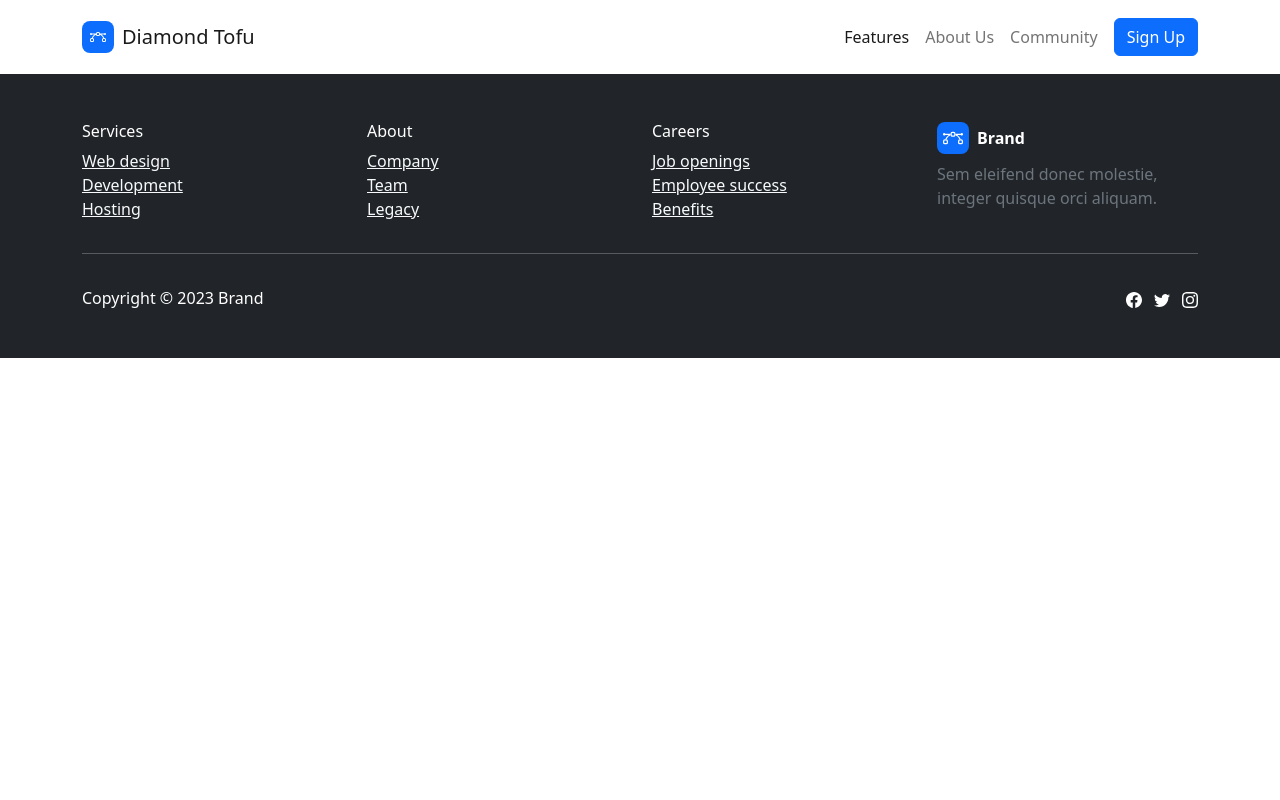
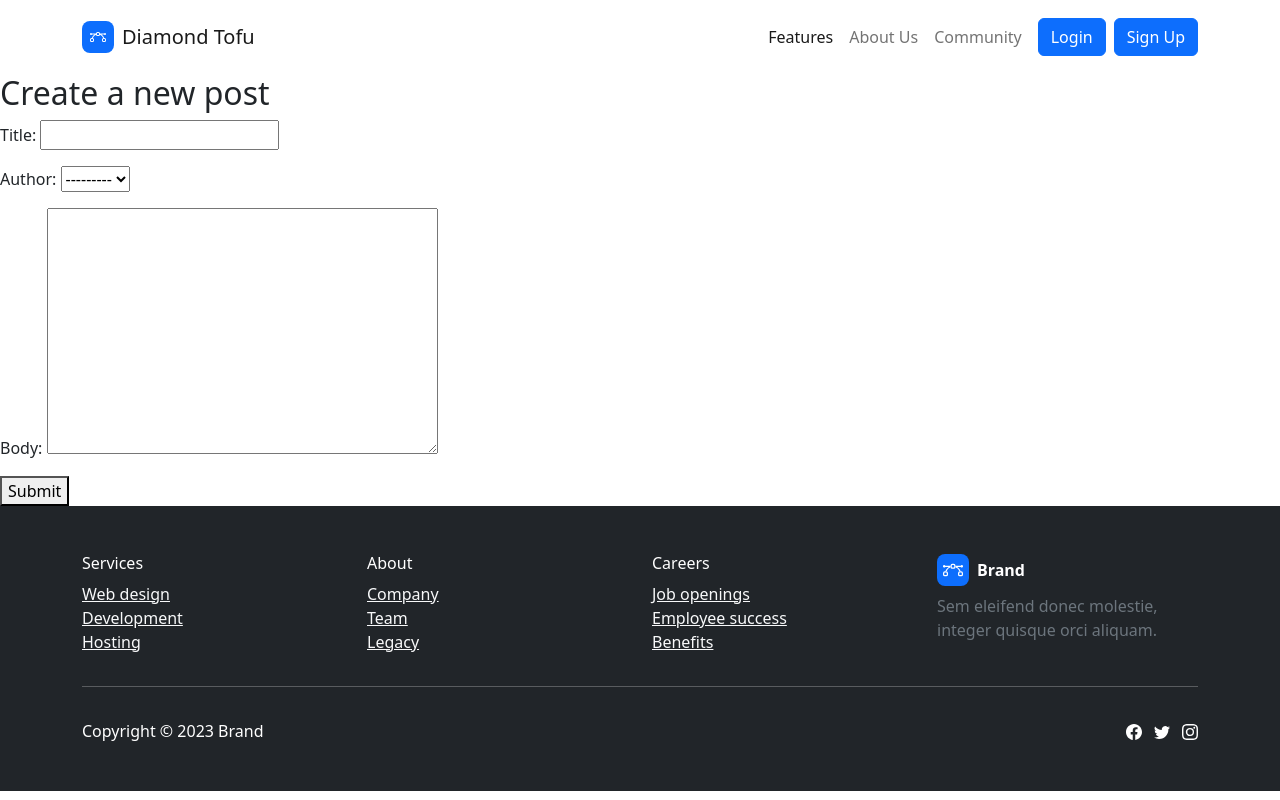
Before and after one commit to thelichenhao/Diamond-and-Tofu, a Django app: page /posts/post/new/ in a window 1280 px wide. Run offline with Django 4.2, Linux system fonts and the light colour scheme.

Commit message:
Update base.html

```diff
--- a/app/forum_post/templates/forum_post/post_create.html
+++ b/app/forum_post/templates/forum_post/post_create.html
@@ -1 +1,14 @@
 {% extends 'base.html' %}
+
+{% block content %}
+
+
+  <h2>Create a new post</h2>
+  <form method="post">
+    {% csrf_token %}
+    {{ form.as_p }}
+    <button type="submit">Submit</button>
+  </form>
+
+
+{% endblock content %}
--- a/app/forum_post/views.py
+++ b/app/forum_post/views.py
@@ -41,7 +41,6 @@
 
 class PostCreateView(CreateView):
     model = ForumPost
-
     template_name = 'forum_post/post_create.html'
     fields = ['title', 'author', 'body']
 
@@ -49,3 +48,8 @@
         context = super().get_context_data(**kwargs)
         context['title'] = 'Create a Forum Post'
         return context
+
+    @login_required
+    def form_valid(self, form):
+        form.instance.author = self.request.user
+        return super().form_valid(form)
--- a/app/templates/base.html
+++ b/app/templates/base.html
@@ -29,7 +29,19 @@
                     <li class="nav-item"><a class="nav-link active" href="#">Features</a></li>
                     <li class="nav-item"><a class="nav-link" href="#">About Us</a></li>
                     <li class="nav-item"><a class="nav-link" href="#">Community</a></li>
-                </ul><a class="btn btn-primary ms-md-2" role="button" href="#">Sign Up</a>
+                </ul>
+                {% if request.user.is_authenticated %}
+
+                    {% comment %} <a class="btn btn-primary ms-md-2" role="button" href="{% url 'profile' %}"> {{ request.user.id }} </a>
+                    <a class="btn btn-primary ms-md-2" role="button" href="{% url 'logout' %}">Logout</a> {% endcomment %}
+
+                {% else %}
+
+                    <a class="btn  btn-primary ms-md-2" role="button" href={% url 'forum_login:login' %}>Login</a>
+                    <a class="btn btn-primary ms-md-2" role="button" href={% url 'forum_login:register' %}>Sign Up</a>
+
+                {% endif %}
+
             </div>
         </div>
     </nav>
```
